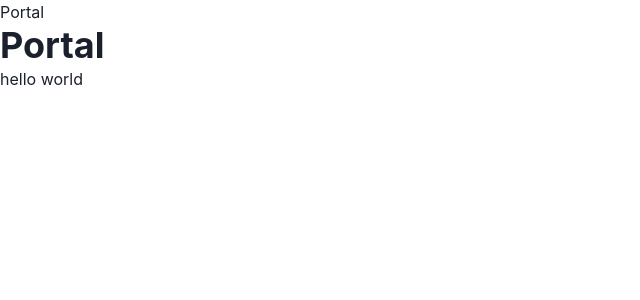
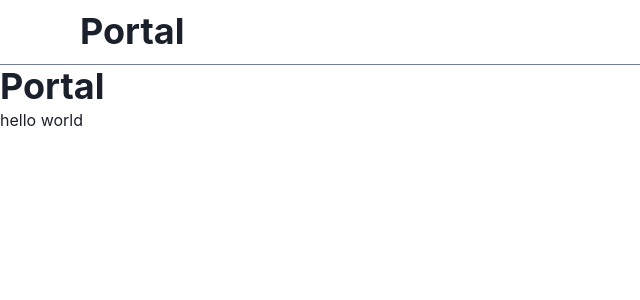
Before and after one commit to k35o/portal, a Next.js app: page / in a window 1280 px wide. Shown: the top 300 px of the page, without its empty margins (0-640 px from the left). Built offline with nearby package versions, Linux system fonts and the light colour scheme.

Commit message:
Header作成

```diff
--- a/src/components/Common/Header/Header.tsx
+++ b/src/components/Common/Header/Header.tsx
@@ -1,5 +1,16 @@
-import { Box } from '@chakra-ui/react';
+import { Box, Center, Flex, Grid, GridItem, Heading } from '@chakra-ui/react';
+import { Link } from '@/components/Common/Link';
 
 export const Header = () => {
-  return <Box as="header">Portal</Box>;
+  return (
+    <Box as="header" borderBottom="1px solid" borderBottomColor="gray.500">
+      <Flex maxW="1200px" h="16" margin="0 auto" p="0 40px" align="center">
+        <Box>
+          <Link href="/">
+            <Heading>Portal</Heading>
+          </Link>
+        </Box>
+      </Flex>
+    </Box>
+  );
 };
```
